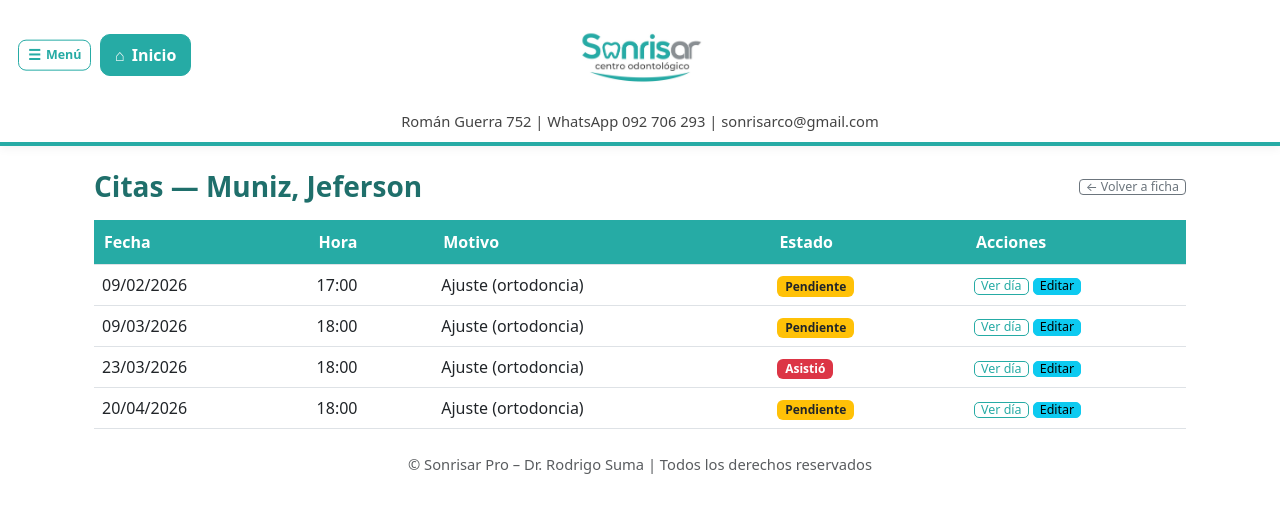
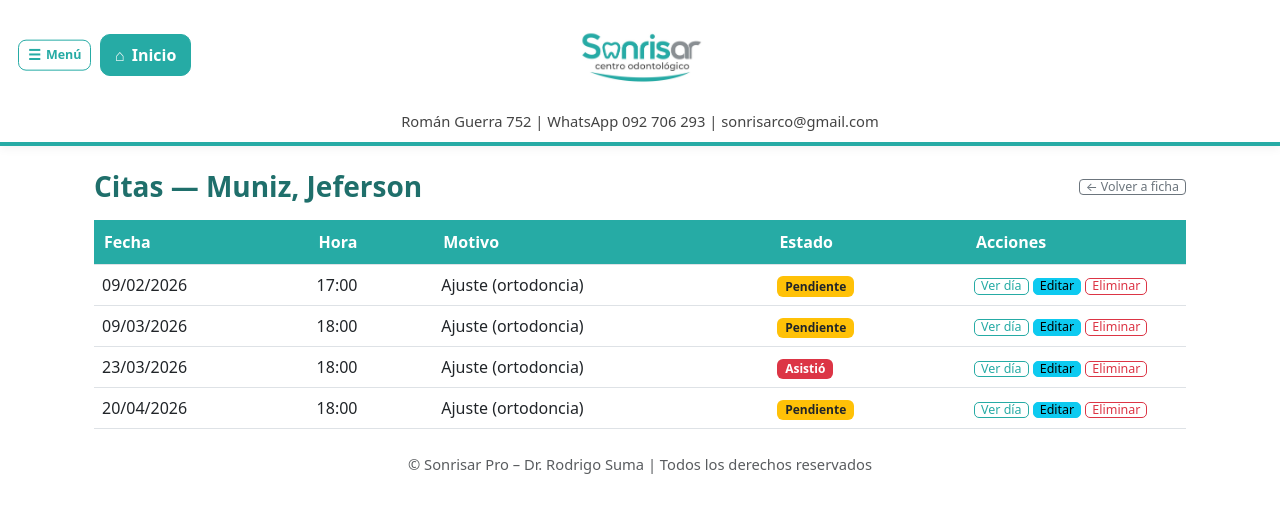
Before and after one commit to sonrisarco-co/sonrisar-pro, a Django app: page /paciente/6/citas/ in a window 1280 px wide. Shown: the top 513 px of the page. Run offline with Django 5.2, Linux system fonts and the light colour scheme; data comes from the database, SQL or seed files in the repository; parts of the project's set-up code (start-up, migrations or seed data) failed here and were passed over; some libraries are stand-ins or nearby versions.

Commit message:
Agregar eliminar citas y volver a agenda de origen

```diff
--- a/core/templates/core/patient_appointments.html
+++ b/core/templates/core/patient_appointments.html
@@ -10,9 +10,19 @@
             Citas — {{ paciente.apellido }}, {{ paciente.nombre }}
         </h3>
 
-        <a href="{% url 'patient_detail' paciente.id %}{% if request.GET.next %}?next={{ request.GET.next|urlencode }}{% endif %}" class="btn btn-outline-secondary btn-sm">
+        {% if request.GET.next %}
+        <a href="{{ request.GET.next }}" class="btn btn-outline-secondary btn-sm">
+            {% if "/agenda/agenda-pro/" in request.GET.next %}
+                ← Volver al Calendario
+            {% else %}
+                ← Volver a Agenda del día
+            {% endif %}
+        </a>
+        {% else %}
+        <a href="{% url 'patient_detail' paciente.id %}" class="btn btn-outline-secondary btn-sm">
             ← Volver a ficha
         </a>
+        {% endif %}
     </div>
 
     {% if citas %}
@@ -47,9 +57,13 @@
                             Ver día
                         </a>
 
-                        <a href="{% url 'appointment_edit' c.id %}"
+                        <a href="{% url 'appointment_edit' c.id %}?next={{ request.get_full_path|urlencode }}"
                            class="btn btn-sm btn-info">
                             Editar
+                        </a>
+<a href="{% url 'appointment_delete' c.id %}?next={{ request.get_full_path|urlencode }}"
+                           class="btn btn-sm btn-outline-danger">
+                            Eliminar
                         </a>
                     </td>
                 </tr>
```
